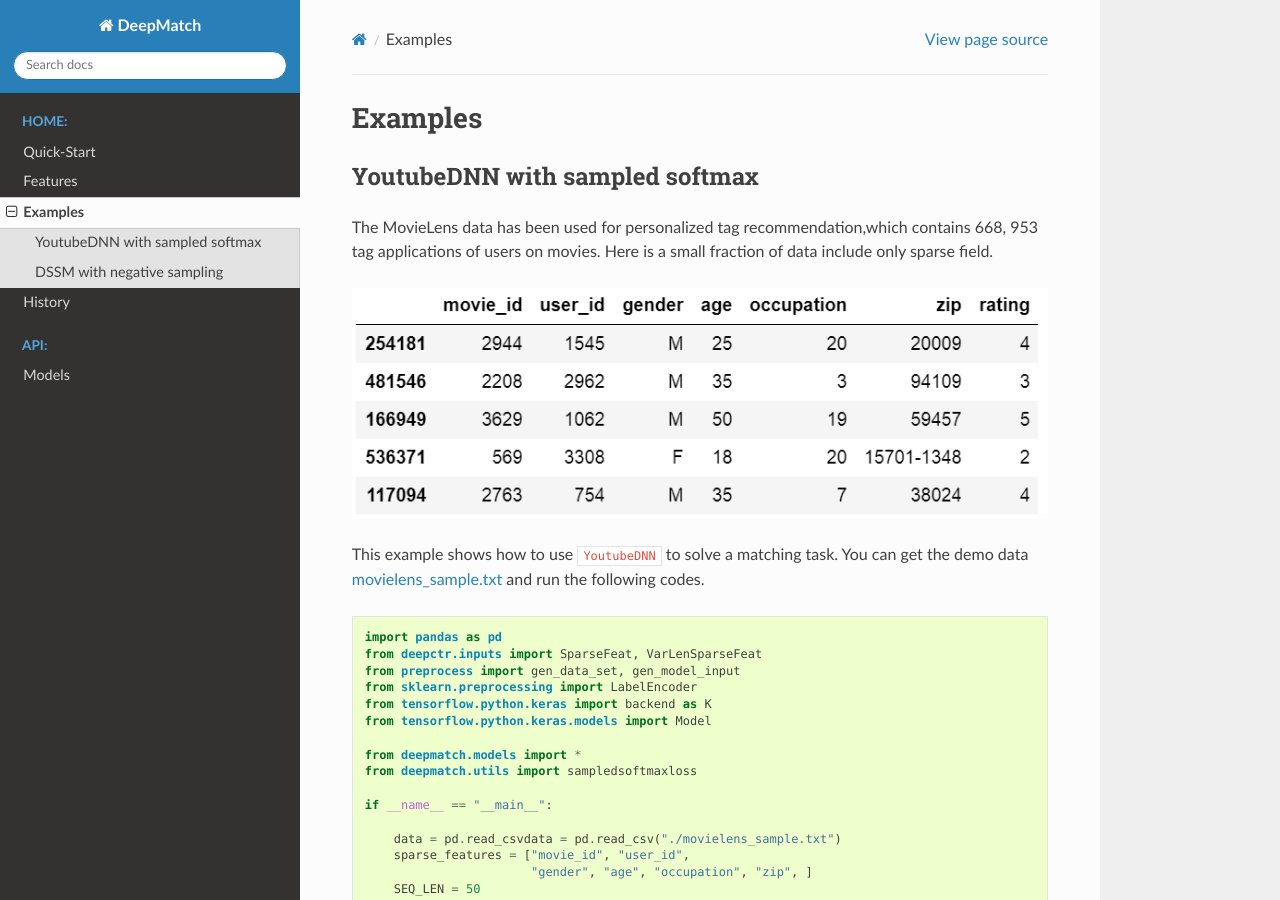
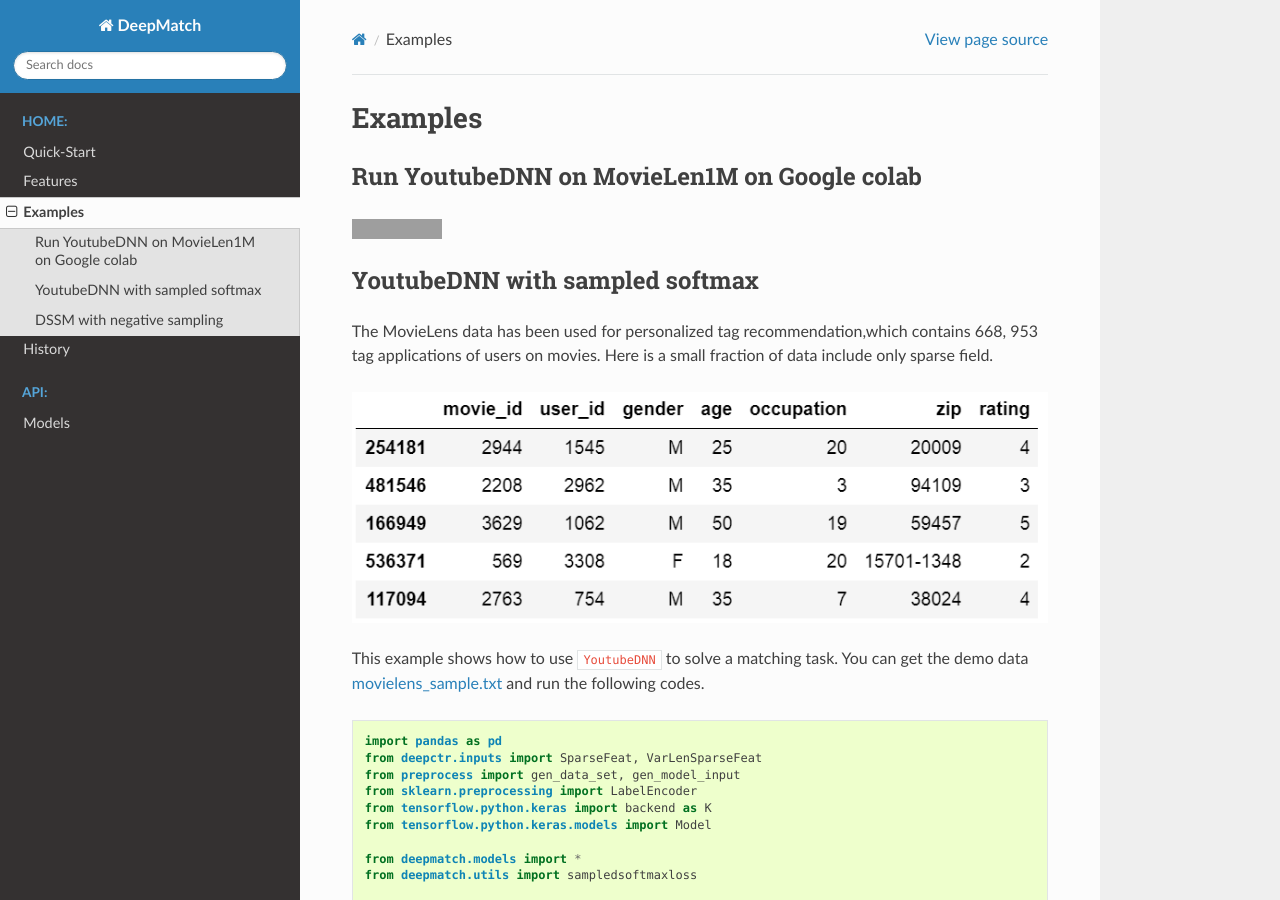
Before and after one commit to shenweichen/DeepMatch, a Sphinx documentation site: the page built from docs/source/Examples.md, in a window 1280 px wide and 900 px high. Built offline with Sphinx 7.4.7 and the Read the Docs theme 2.0.0, drawn with Linux system fonts in a browser that asks for light colours; pages that are not in the unit, such as notebooks, are missing from menus; grey boxes are pictures that could not be loaded.

Commit message:
no message

```diff
--- a/docs/source/Examples.md
+++ b/docs/source/Examples.md
@@ -1,6 +1,10 @@
 # Examples
 
 
+## Run YoutubeDNN on MovieLen1M on Google colab
+
+[![Open In Colab](https://colab.research.google.com/assets/colab-badge.svg
+)](https://colab.research.google.com/github/shenweichen/DeepMatch/blob/dev_shenweichen/examples/colab_MovieLen1M_YoutubeDNN.ipynb)
 
 
 ## YoutubeDNN with sampled softmax
--- a/docs/source/index.rst
+++ b/docs/source/index.rst
@@ -11,7 +11,7 @@ Welcome to DeepMatch's documentation!
 DeepMatch is a  deep matching model library for recommendations, advertising, and search. It's easy to **train models** and to **export representation vectors** for user and item which can be used for **ANN search**.You can use any complex model with ``model.fit()`` and ``model.predict()`` .
 
 
-Let's `Get Started! <./Quick-Start.html>`_
+Let's `Get Started! <./Quick-Start.html>`_  or `Run examples! <https://github.com/shenweichen/DeepMatch/blob/master/examples/colab_MovieLen1M_YoutubeDNN.ipynb>` _
 
 You can read the latest code at https://github.com/shenweichen/DeepMatch
 
```
Also changed, not shown: README.md (+2 -1 lines).
